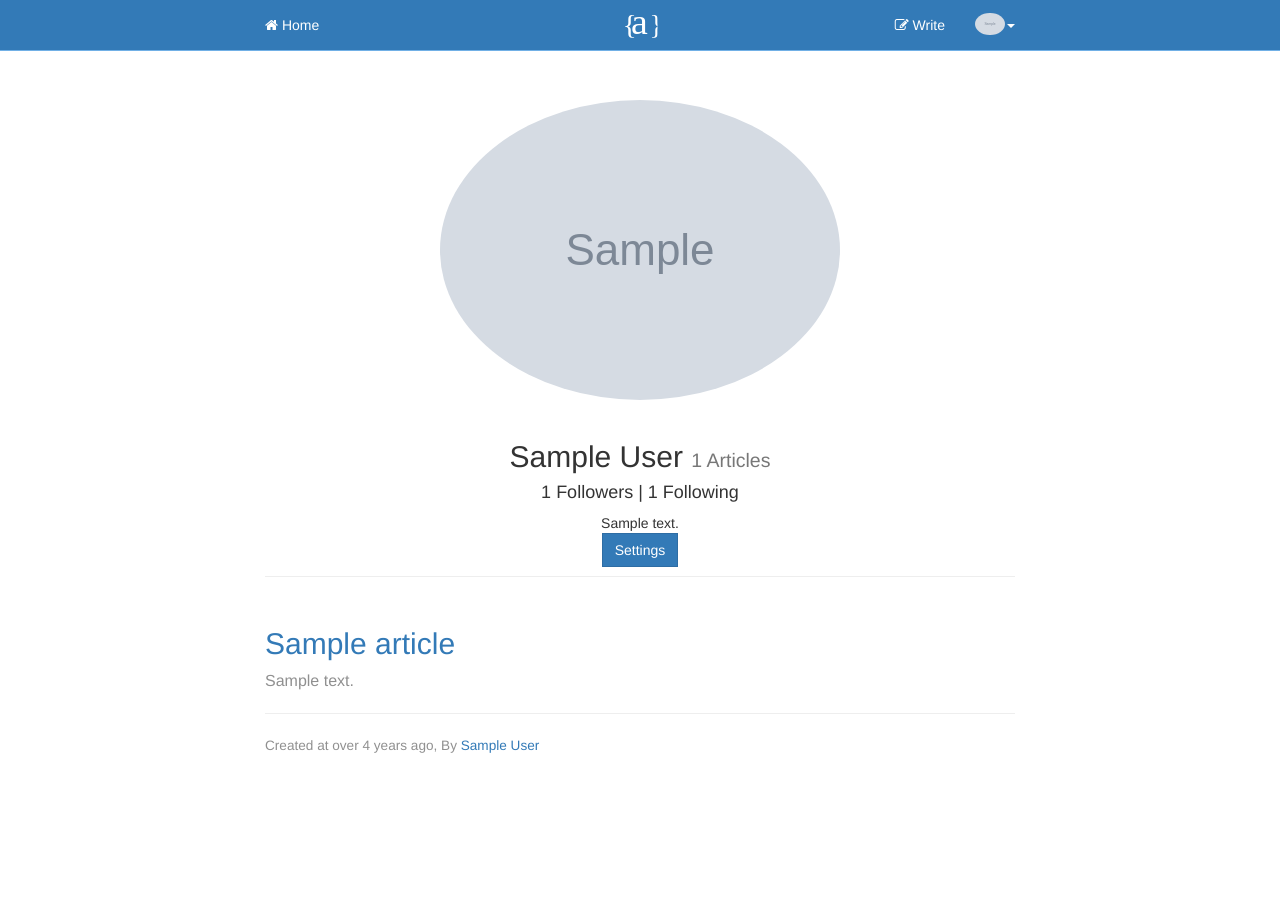
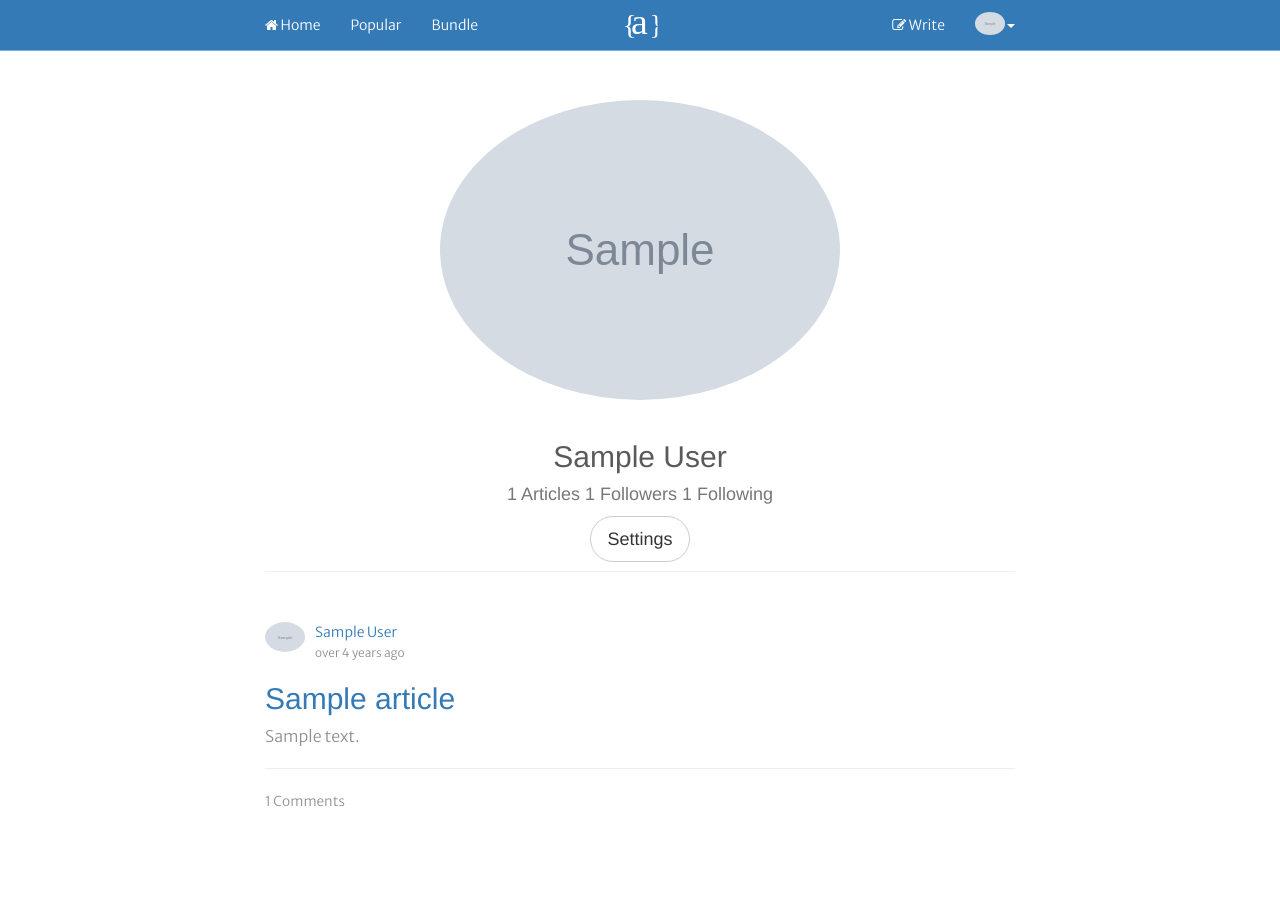
Before and after one commit to tsara27/rails-blog, a Rails app: page /users/1 in a window 1280 px wide. Before the commit the page ends 753 px from the top, so only its background shows below. Run offline with Rails 7, Linux system fonts and the light colour scheme; a user stored in the database is signed in; tables that the repository leaves empty hold one stand-in row (values such as "Sample post"); grey boxes marked "Sample" are stand-in pictures; style sheets or scripts are compiled from the project's sources; parts of the project's set-up code (start-up, migrations or seed data) failed here and were passed over; some libraries are stand-ins or nearby versions.

Commit message:
layout and style

```diff
--- a/app/assets/stylesheets/application.scss
+++ b/app/assets/stylesheets/application.scss
@@ -17,6 +17,7 @@
 @import "bootstrap";
 @import "font-awesome";
 @import "highlight";
+@import url(https://fonts.googleapis.com/css?family=Merriweather+Sans:400,300,300italic,400italic,700);
 
 .form-control {
     max-width: 100%;
@@ -24,14 +25,25 @@
 body {
   padding-top: 50px;
   padding-bottom: 100px;
+  font-family: "Merriweather Sans","Helvetice Neue",sans-serif;
+  font-weight: 300;
+  color: #5A5A5A;
+}
+
+.home-quotes{
+  font-weight: 100;
+  font-style: italic;
+  font-family: "Merriweather Sans","Helvetice Neue",sans-serif;;
+  text-align: center;
+  color: #909090;
 }
 
 article{
   font-size: 13pt;
 }
 
-header,h1,h2,h3,h4,h5,h6,p{
-  font-weight: 200 !important;
+header,h1,h2,h3,h4,h5,h6{
+  font-family: "Helvetica Neue",sans-serif;
 }
 article.home-lists{
   margin-top: 50px;
@@ -87,3 +99,17 @@ ul.nav.navbar-nav{
 .btn-rounded {
     border-radius: 40px !important;
 }
+
+.profile-details-feed{
+  font-size: 14px;
+  img{
+    width: 40px;
+    float: left;
+    margin-right: 10px;
+  }
+}
+
+h1 small, h1 .small, .h1 small, .h1 .small, h2 small, h2 .small, .h2 small, .h2 .small, h3 small, h3 .small, .h3 small, .h3 .small {
+    font-size: 60%;
+    font-weight: 300;
+}
--- a/app/assets/stylesheets/articles.scss
+++ b/app/assets/stylesheets/articles.scss
@@ -1,3 +1,6 @@
 // Place all the styles related to the articles controller here.
 // They will automatically be included in application.css.
 // You can use Sass (SCSS) here: http://sass-lang.com/
+article.details p {
+  margin: 0 0 25px;
+}
--- a/app/views/comments/create.js.erb
+++ b/app/views/comments/create.js.erb
@@ -13,7 +13,7 @@ $("#comments").append(
         '<%= link_to "<small>delete</small>".html_safe, article_comment_path(@article.id, @comment.id), method: :delete, remote: true, data: {confirm: "Are you sure ?"} %> ' +
       '</div>' +
       '<%= @comment.content.html_safe %>' +
-    '</div>' +
+    '</div><hr>' +
   '</div>'
 );
 $("#comment_content").val("");
--- a/app/views/layouts/application.html.erb
+++ b/app/views/layouts/application.html.erb
@@ -26,6 +26,14 @@
                   <li>
                     <%= link_to "<i class='fa fa-home'></i> Home".html_safe, articles_path %>
                   </li>
+                  <li>
+                    <a href="">Popular</a>
+                  </li>
+                  <li>
+                    <a href="">
+                      Bundle
+                    </a>
+                  </li>
                 </ul>
 
                 <ul class="nav navbar-nav navbar-right">
@@ -34,6 +42,7 @@
                       <li class="dropdown">
                         <a href="#" class="dropdown-toggle" data-toggle="dropdown" role="button" aria-haspopup="true" aria-expanded="false"><%= image_tag current_user.avatar.url(:thumb), style: "width:30px;margin-top:-10px;margin-bottom:-5px;",class: "img-circle" %><span class="caret"></span></a>
                         <ul class="dropdown-menu">
+                          <li><%= link_to "Profile", current_user %></li>
                           <li><%= link_to 'Sign Out', destroy_user_session_path, method: :delete %></li>
                         </ul>
                       </li>
--- /dev/null
+++ b/app/views/partials/_article_list.html.erb
@@ -0,0 +1,17 @@
+<article class="home-lists">
+    <div class="profile-details-feed">
+      <%= image_tag(item.user.avatar.url(:thumb), class: "img-circle") %>
+      <span>
+        <%= link_to item.user.name, item.user %> <br>
+        <small class="mute"><%= time_ago_in_words(item.created_at) %> ago</small>
+      </span>
+    </div>
+    <header>
+        <h2><%= link_to item.title, item %></h2>
+    </header>
+    <section>
+        <%= ("<p>" + item.content[0..250] + "<p>").html_safe %>
+    </section>
+    <hr>
+    <small><%= item.comments.length %> Comments</small>
+</article>
--- a/app/views/users/show.html.erb
+++ b/app/views/users/show.html.erb
@@ -7,13 +7,13 @@
 			</div>
 			<header class="page-header text-center">
 				<h2>
-					<%= @user.name %> <small><%= @user.articles.length %> Articles</small>
+					<%= @user.name %>
+					<br>
+					<small><%= @user.articles.length %> Articles <span id="followers"><%= @user.followers.count %></span> Followers <span id="following"><%= @user.following.count %></span> Following</small>
 				</h2>
-				<h4><span id="followers"><%= @user.followers.count %></span> Followers | <span id="following"><%= @user.following.count %></span> Following</h4>
-				<%= @user.bio[0..150].html_safe %>
 				<% if current_user == @user %>
 					<div>
-						<%= link_to 'Settings', edit_user_path(@user.id), class: "btn btn-primary" %>
+						<%= link_to 'Settings', edit_user_path(@user.id), class: "btn btn-default btn-rounded btn-lg" %>
 					</div>
 				<% end %>
 				<% if user_signed_in? && current_user != @user %>
@@ -28,16 +28,7 @@
 			</header>
 
 			<% @user.articles.reverse.each do |item| %>
-					<article class="home-lists">
-							<header>
-									<h2><%= link_to item.title, item %></h2>
-							</header>
-							<section>
-									<%= ("<p>" + item.content[0..250] + "<p>").html_safe %>
-							</section>
-							<hr>
-							<small>Created at <%= time_ago_in_words(item.created_at) %> ago, By <%= link_to item.user.name, user_path(item.user.id) %></small>
-					</article>
+				<%= render 'partials/article_list',item: item %>
 			<% end %>
 		</div>
 	</div>
```
Also changed, not shown: app/views/articles/index.html.erb (+5 -14 lines), app/views/articles/show.html.erb (+7 -6 lines).
